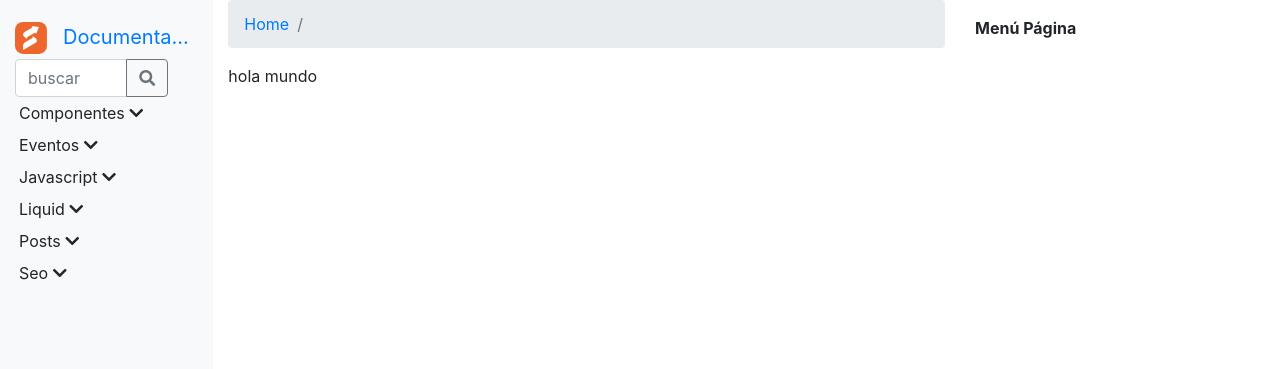
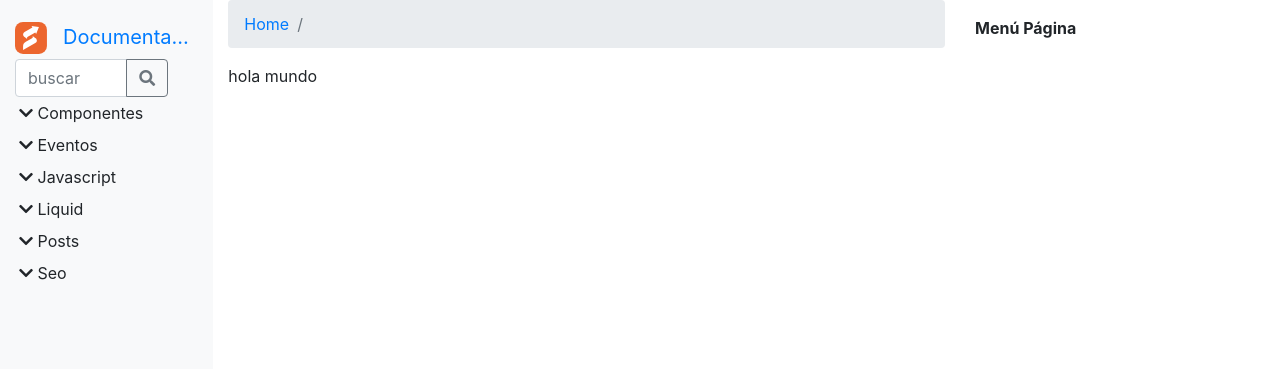
Before and after one commit to Bsale-IO/template-docs, a Jekyll site: the page built from docs/index.md, in a window 1280 px wide. Shown: the top 369 px of the page. Built offline with Jekyll 4.4.1, drawn with Linux system fonts in a browser that asks for light colours; our own code applies the rules of GitHub Pages for plain Markdown files.

Commit message:
menu correction

```diff
--- a/docs/_includes/menu.html
+++ b/docs/_includes/menu.html
@@ -31,7 +31,7 @@
   {% assign name = collection.label %}{% assign name_url = name | replace: ' ','-' %}
   <a class="lv1 {% if page.url contains name_url %} active {% endif %}" data-toggle="collapse" href="#{{name_url}}"
     role="button" aria-expanded="false" aria-controls="{{name_url}}">
-    {{name}} <i class="fas fa-chevron-down"></i>
+    <i class="fas fa-chevron-down"></i> <span>{{name}}</span>
   </a>
   <div class="collapse {% if page.url contains name_url %} show {% endif %}" id="{{name_url}}">
     <div class="submenu">
--- a/docs/_sass/layout.scss
+++ b/docs/_sass/layout.scss
@@ -127,6 +127,9 @@ h1,h2,h3,h4,h5,h6,
         }
         &.active{
             font-weight: 600;
+            .fa{
+                transform: rotate(-90deg)
+            }
         }
     }
     .lv2.active{
```
